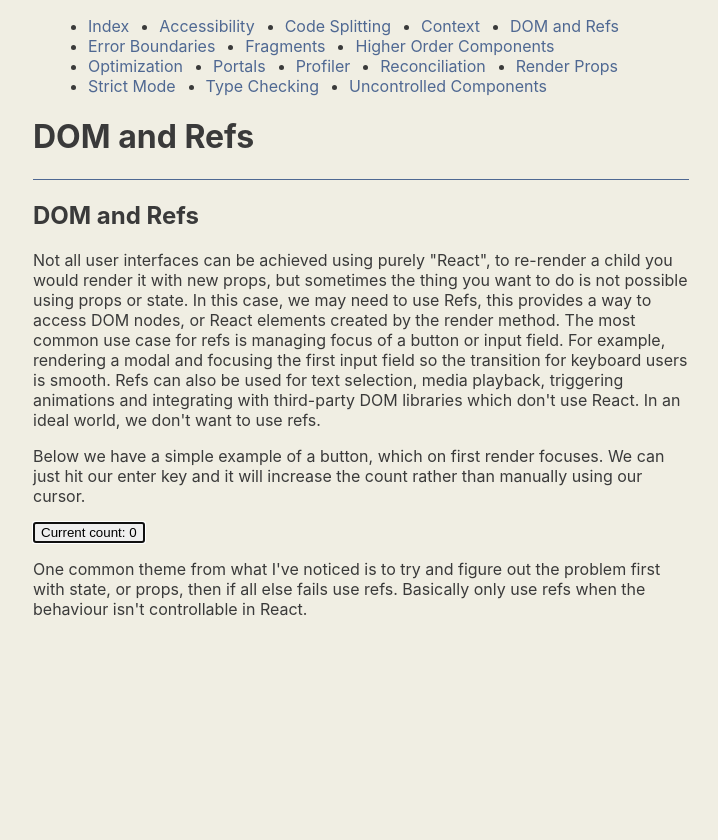
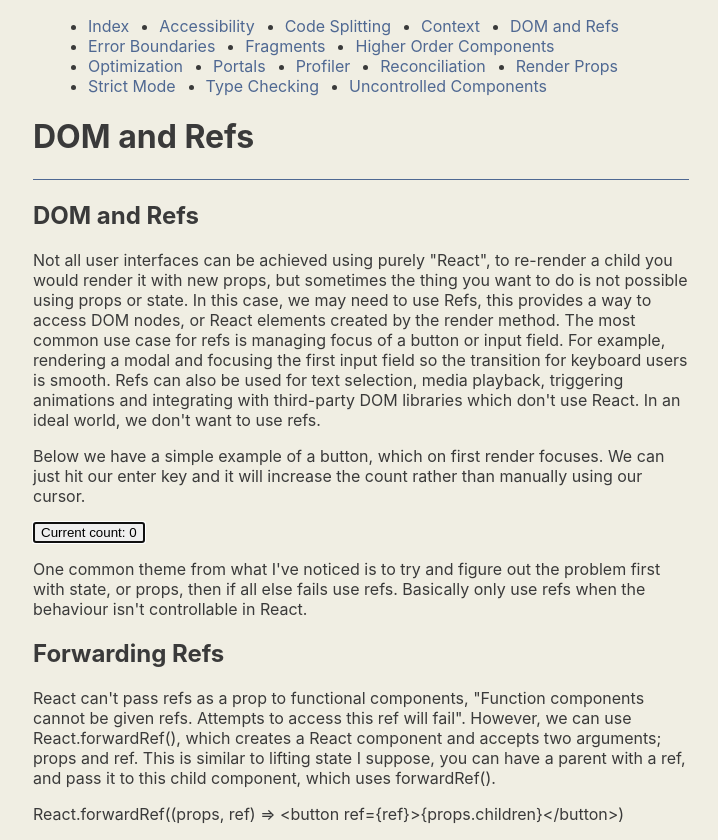
Before and after one commit to danbfield/react-concepts, a Next.js app in the folder app/: page /dom-and-refs in a window 1280 px wide. Shown: the whole page, without its empty margins (279-997 px from the left). Before the commit the page ends 800 px from the top, so only its background shows below. Built offline with nearby package versions, Linux system fonts and the light colour scheme.

Commit message:
Pages/DomAndRefs: Add Forwarding Refs section

```diff
--- a/app/pages/dom-and-refs.js
+++ b/app/pages/dom-and-refs.js
@@ -39,6 +39,20 @@ export default function DomAndRefs() {
           React.
         </Paragraph>
       </Section>
+      <Section>
+        <Subheading>Forwarding Refs</Subheading>
+        <Paragraph>
+          React can't pass refs as a prop to functional components, "Function
+          components cannot be given refs. Attempts to access this ref will
+          fail". However, we can use React.forwardRef(), which creates a React
+          component and accepts two arguments; props and ref. This is similar to
+          lifting state I suppose, you can have a parent with a ref, and pass it
+          to this child component, which uses forwardRef().
+        </Paragraph>
+        <Paragraph>
+          {`React.forwardRef((props, ref) => <button ref={ref}>{props.children}</button>)`}
+        </Paragraph>
+      </Section>
     </Main>
   )
 }
```
